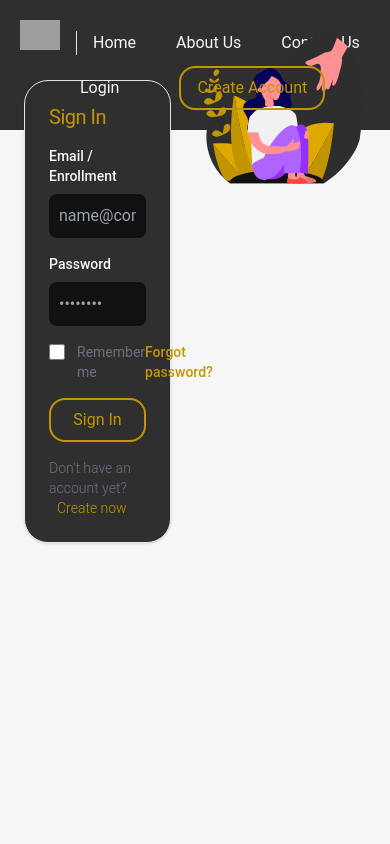
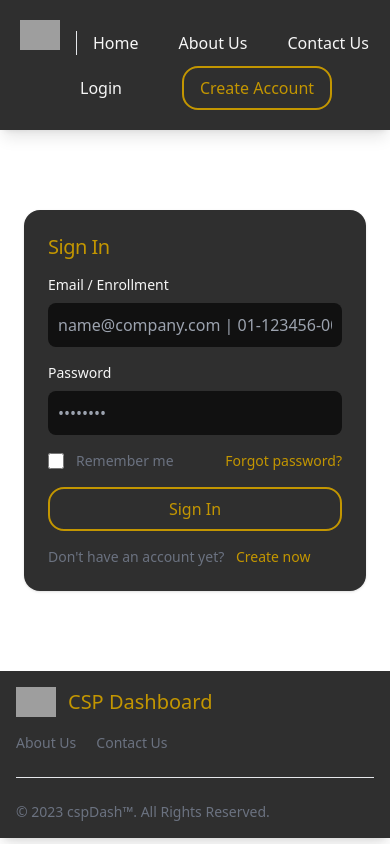
Before and after one commit to saadbinamir/cspDash, a React (Vite) app in the folder frontend/: page /login in a window 390 px wide. Shown: the top 844 px of the page. Built offline with nearby package versions, Linux system fonts and the light colour scheme; grey boxes are pictures that could not be loaded.

Commit message:
to main laptop

```diff
--- a/frontend/src/common/TeamDetA.jsx
+++ b/frontend/src/common/TeamDetA.jsx
@@ -136,14 +136,13 @@ export default function TeamDetA() {
       <div
         className="flex flex-col rounded-2xl shadow w-full"
         style={{ backgroundColor: "#2f2f2f" }}
-        // style={{ backgroundColor: "#111111" }}
       >
         <div
-          className="flex flex-col rounded-2xl shadow gap-x-10 px-10 py-5 space-y-5"
+        className="rounded-2xl shadow gap-x-10 px-5 py-5 gap-y-5"
         style={{ backgroundColor: "#111111" }}
       >
         <div
-            className="flex flex-row items-center   justify-between "
+          className="flex md:flex-row flex-col md:items-center items-start gap-y-2 justify-between "
           // style={{ backgroundColor: "#111111" }}
         >
           <div className="flex flex-row gap-x-5 items-baseline">
@@ -203,7 +202,7 @@ export default function TeamDetA() {
             </div>
           </div>
         </div>
-        <nav className="md:mx-auto md:mr-auto flex flex-wrap text-base py-5 gap-x-10">
+        <nav className="mx-auto md:mr-auto flex flex-wrap text-base py-5 gap-x-10">
           <Link
             to={`/teams/${teamId}/admin`}
             // onClick={() => setSelectedTab("events")}
--- a/frontend/src/index.css
+++ b/frontend/src/index.css
@@ -8,13 +8,13 @@
     right: -100%;
   }
   to {
-    right: 20px;
+    right: 50px;
   }
 }
 
 @keyframes slideOut {
   from {
-    right: 20px;
+    right: 50px;
   }
   to {
     right: -100%;
--- a/frontend/src/pages/CreateAcc.jsx
+++ b/frontend/src/pages/CreateAcc.jsx
@@ -104,11 +104,11 @@ export default function CreateAcc() {
     <>
       {/* <NavBar /> */}
       <Toast err={err} errState={errState} />
-      <div className="flex h-screen" style={{ backgroundColor: "#F6F6F6" }}>
-        <div className="w-1/2">
-          <div className="flex flex-col items-center justify-center px-6  mx-auto md:h-screen lg:py-0 ">
+      <div className="md:flex md:h-screen my-7">
+        <div className="md:w-1/2">
+          <div className="flex flex-col items-center justify-center px-6  mx-auto md:h-screen  ">
             <div
-              className="w-full rounded-3xl shadow md:mt-0 sm:max-w-md xl:p-0 border"
+              className="w-full rounded-2xl shadow md:mt-0 "
               style={{ backgroundColor: "#2F2F2F" }}
             >
               <div className="p-6 space-y-4 md:space-y-6 sm:p-8">
@@ -266,7 +266,7 @@ export default function CreateAcc() {
             </div>
           </div>
         </div>
-        <div className="w-1/2">
+        <div className="w-1/2 md:block hidden">
           <div style={{ marginTop: "-140px" }}>
             <Lottie animationData={help} />
           </div>
--- a/frontend/src/pages/Login.jsx
+++ b/frontend/src/pages/Login.jsx
@@ -65,27 +65,21 @@ export default function Login() {
     <>
       {/* <NavBar /> */}
       <Toast err={err} errState={errState} />
-      <div className="flex h-screen" style={{ backgroundColor: "#F6F6F6" }}>
-        <div className="w-1/2">
+      <div className="md:flex md:h-screen my-20">
+        <div className="md:w-1/2">
+          <div className="flex flex-col items-center justify-center px-6  mx-auto md:h-screen  ">
           <div
-            className="flex flex-col items-center justify-center px-6  mx-auto md:h-screen lg:py-0"
-            style={{ marginTop: "-50px" }}
-          >
-            <div
-              className="w-full rounded-3xl shadow md:mt-0 sm:max-w-md xl:p-0 border"
+            className="w-full rounded-2xl shadow md:mt-0 "
             style={{ backgroundColor: "#2F2F2F" }}
           >
-              <div className="p-6 space-y-4 md:space-y-6 sm:p-8">
+            <div className="p-6 space-y-4 md:space-y-6 ">
               <h1
                 className="text-xl leading-tight tracking-tight  md:text-2xl "
                 style={{ color: "#C39601" }}
               >
                 Sign In
               </h1>
-                <form
-                  className="space-y-4 md:space-y-6"
-                  onSubmit={handleSignIn}
-                >
+              <form className="space-y-4 md:space-y-6" onSubmit={handleSignIn}>
                 <div>
                   <label
                     htmlFor="email"
@@ -189,7 +183,7 @@ export default function Login() {
           </div>
         </div>
         </div>
-        <div className="w-1/2">
+        <div className="w-1/2 md:block hidden">
           <Lottie animationData={help} style={{ marginTop: "-140px" }} />
         </div>
       </div>
--- a/frontend/tailwind.config.js
+++ b/frontend/tailwind.config.js
@@ -6,7 +6,7 @@ export default {
   ],
   theme: {
     fontFamily: {
-      sans: ['Roboto'],
+      // sans: ['Roboto'],
     },
   },
 
--- a/frontend/vite.config.js
+++ b/frontend/vite.config.js
@@ -1,8 +1,12 @@
+// vite.config.js
 import { defineConfig } from 'vite'
 import react from '@vitejs/plugin-react'
 
-// https://vitejs.dev/config/
 export default defineConfig({
-
   plugins: [react()],
+  server: {
+    host: '127.0.0.1',
+    port: 3000, // You can keep your existing port setting
+  },
+  // Other Vite configuration options...
 })
```
Lines whose indentation alone changed are shown as unchanged.
